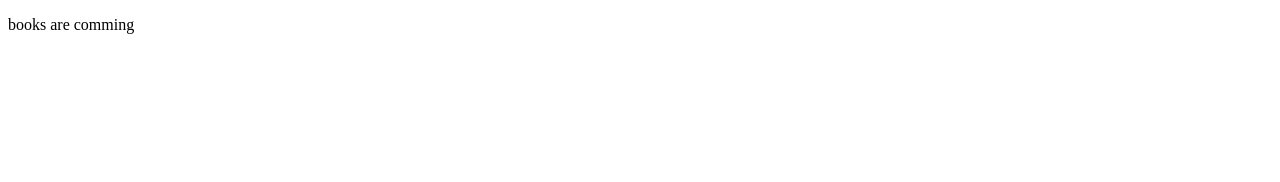
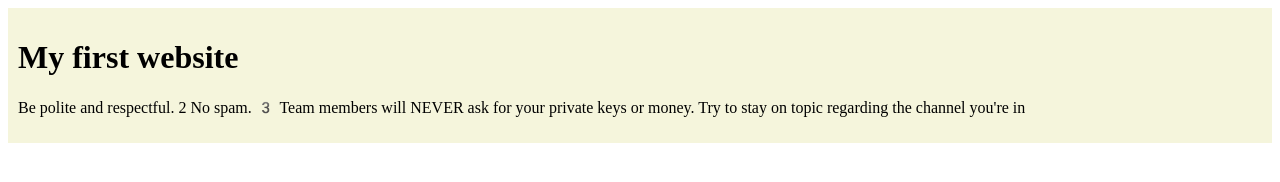
Before and after one commit to mdfoysalahmed613/myfirstrepo, a plain HTML site: page index.html in a window 1280 px wide. Drawn offline with Linux system fonts and the light colour scheme.

Commit message:
adding css

```diff
--- a/index.html
+++ b/index.html
@@ -4,8 +4,18 @@
     <meta charset="UTF-8">
     <meta name="viewport" content="width=device-width, initial-scale=1.0">
     <title>My first repo</title>
+    <link rel="stylesheet" href="styles/blog.css">
 </head>
 <body>
-    <p>books are comming</p>
+    <div>
+        <h1>My first website</h1>
+        <p> Be polite and respectful.
+
+            2 No spam.
+
+            3️ Team members will NEVER ask for your private keys or money.
+
+             Try to stay on topic regarding the channel you're in</p>
+    </div>
 </body>
 </html>
--- /dev/null
+++ b/styles/blog.css
@@ -0,0 +1,4 @@
+div{
+    background-color: beige;
+    padding: 10px;
+}
```
